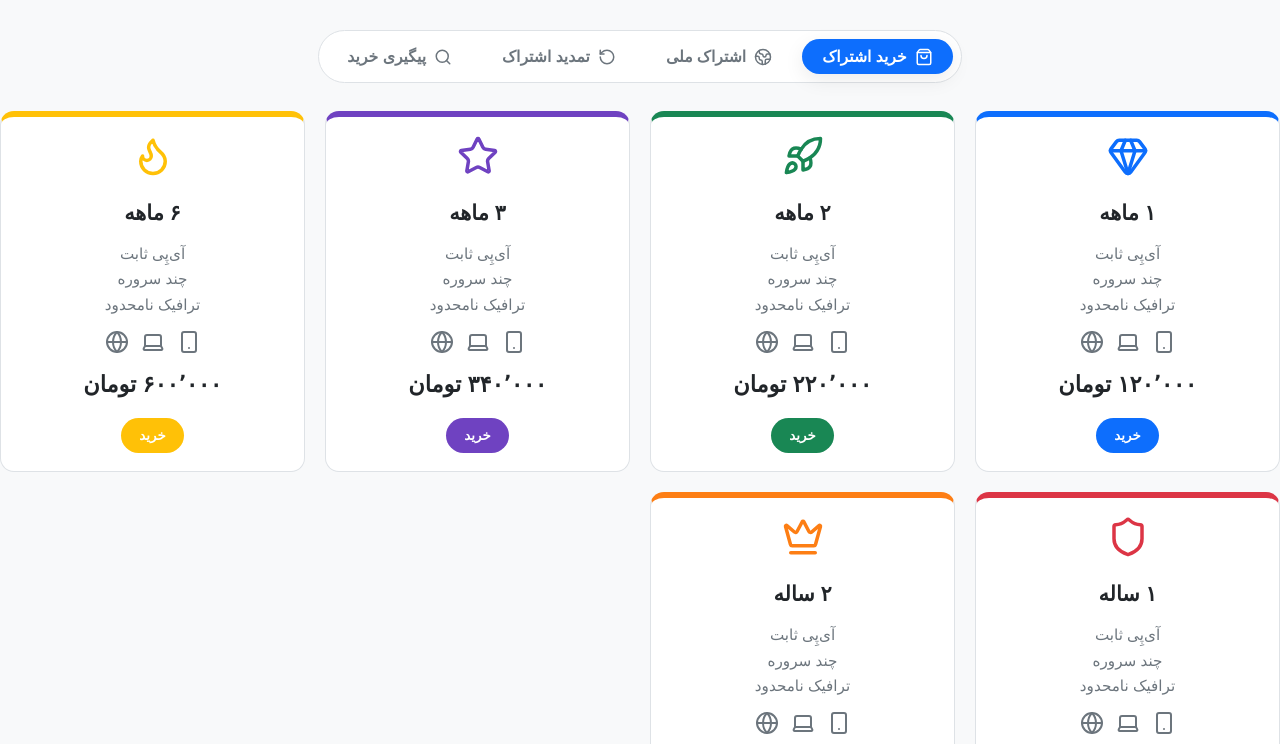
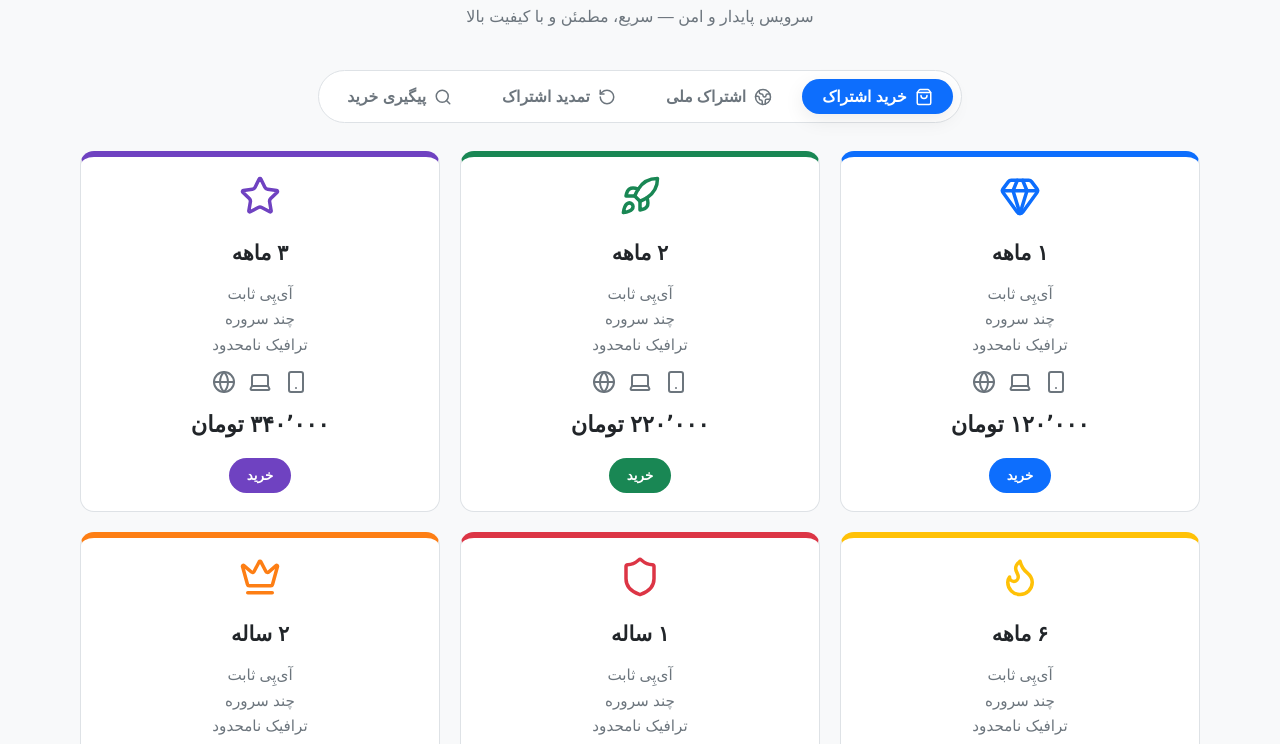
Before and after one commit to AyTechnic/AyVPN-Site, a website: page index.html in a window 1280 px wide. Shown: the part 105-849 px from the top of the page. Drawn offline with nearby package versions, Linux system fonts and the light colour scheme; a web font is replaced by a local one.

Commit message:
Update index.html

```diff
--- a/index.html
+++ b/index.html
@@ -81,8 +81,8 @@
             -webkit-font-smoothing: antialiased;
             -moz-osx-font-smoothing: grayscale;
         }
-
-
+        .container { max-width: 1200px; margin: 0 auto; padding: 40px; }
+        @media (max-width: 768px) { .container { padding: 20px; } }
 
         /* HEADER */
         header { text-align: center; margin-bottom: 40px; position: relative; }
```
